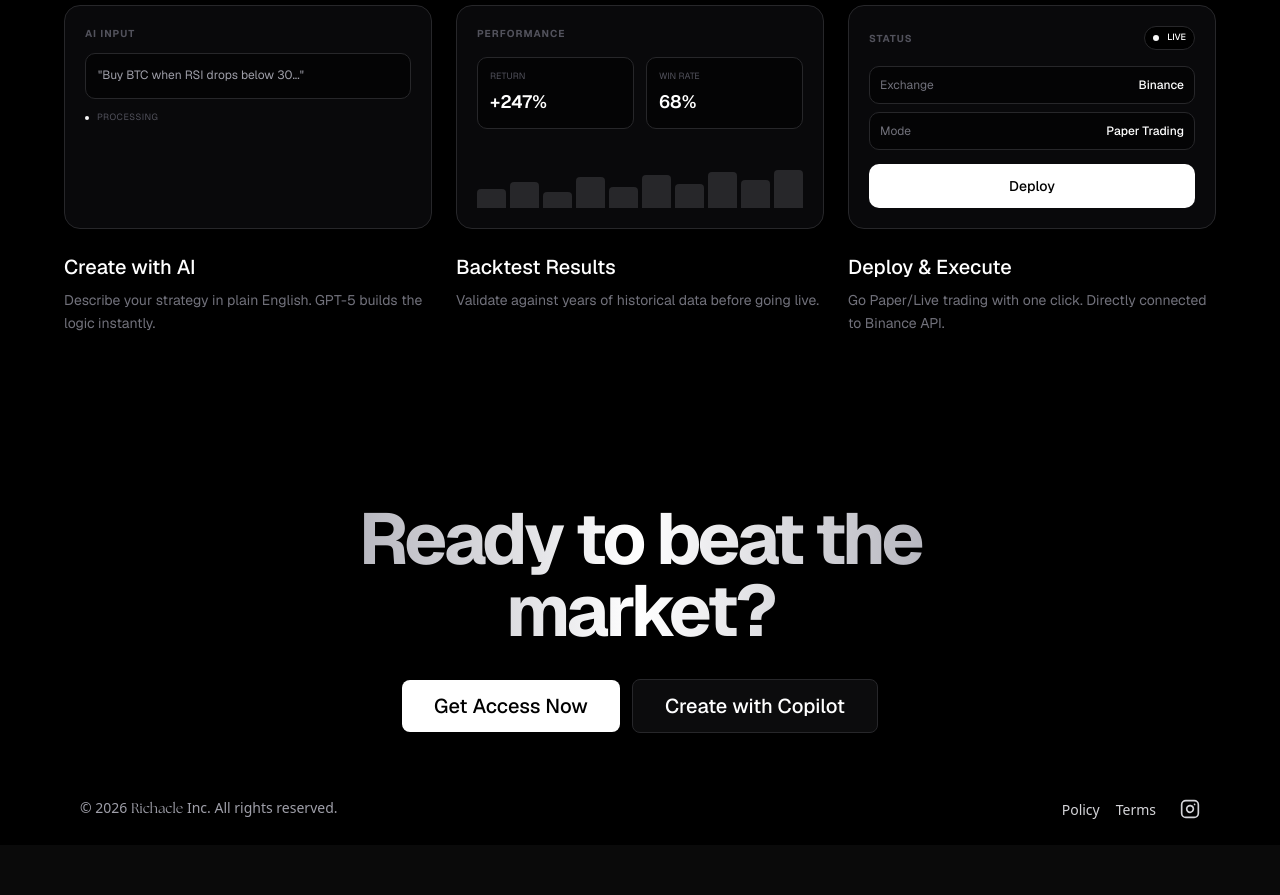
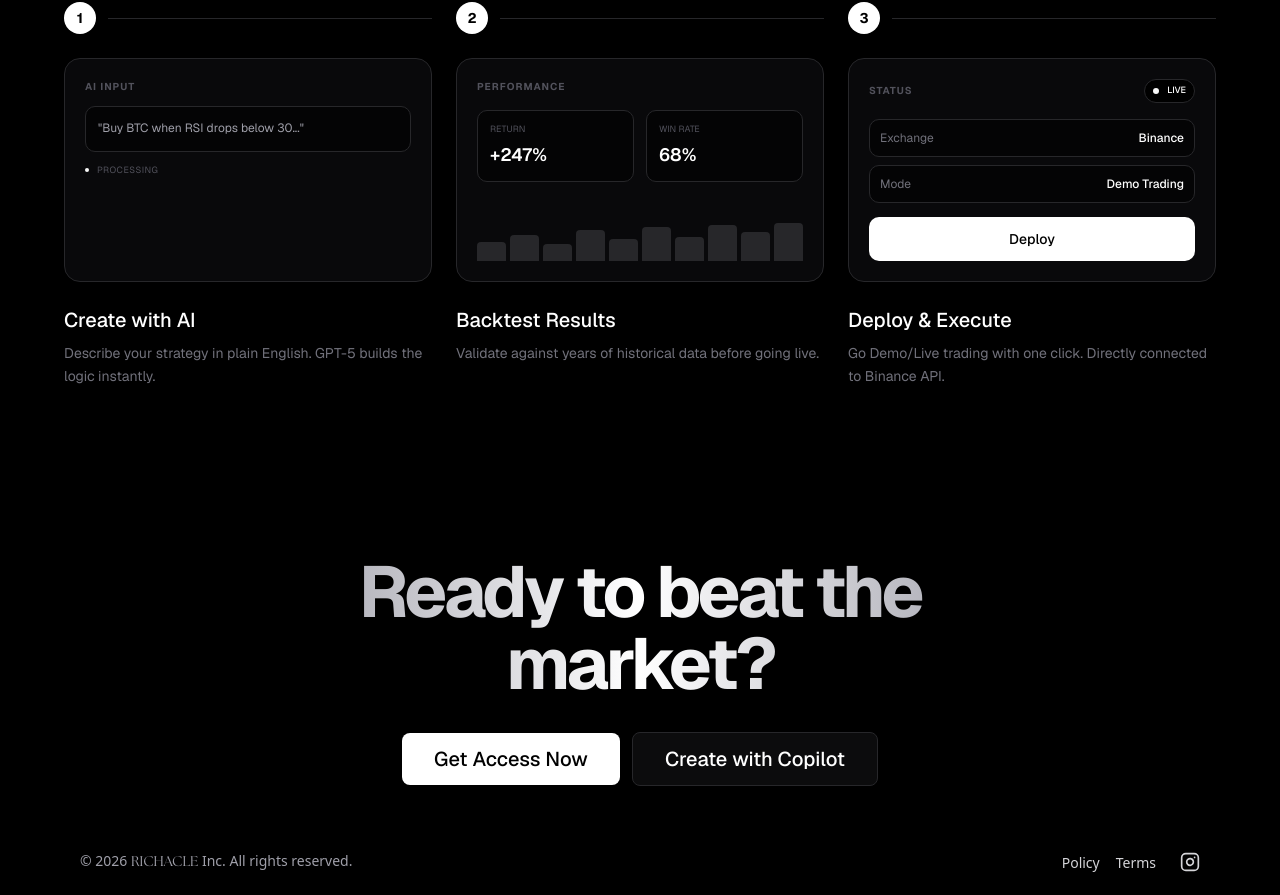
Before and after one commit to nileshunlucky/Richacle, a Next.js app in the folder client/: page / in a window 1280 px wide. Shown: the part 1202-2097 px from the top of the page. Before the commit the page ends 2047 px from the top, so only its background shows below. Built offline with nearby package versions, Linux system fonts and the light colour scheme; no server answers.

Commit message:
OPTIMIZED

```diff
--- a/client/app/dashboard/page.tsx
+++ b/client/app/dashboard/page.tsx
@@ -350,7 +350,7 @@
                     onClick={() => setIsModalOpen(true)}
                     className="flex items-center gap-2 text-xs text-zinc-400 hover:text-white transition-colors"
                   >
-                    <Plus size={14} /> Add Brokerage
+                    <Plus size={14} />Broker
                   </button>
                 </div>
               </div>
--- a/client/app/strategy/page.tsx
+++ b/client/app/strategy/page.tsx
@@ -228,7 +228,7 @@
   <div className="absolute inset-0 bg-gradient-to-b from-black via-black/60 to-transparent h-[50%]" />
 
   {/* 3. Global Saturation Boost */}
-  <div className="absolute inset-0 bg-white/5 mix-blend-overlay pointer-events-none" />
+  <div className="absolute inset-0 bg-white/9 mix-blend-overlay pointer-events-none" />
 
 </div>
 
--- a/client/components/Footer.tsx
+++ b/client/components/Footer.tsx
@@ -13,7 +13,7 @@
 
           {/* Copyright */}
           <p className="text-sm text-zinc-400 text-center">
-            © {year} <span className="theseason">Richacle</span> Inc. All rights reserved.
+            © {year} <span className="theseason">RICHACLE</span> Inc. All rights reserved.
           </p>
 
           {/* Links + Instagram */}
--- a/client/components/Hero.tsx
+++ b/client/components/Hero.tsx
@@ -110,7 +110,7 @@
 
 
       {/* Hero Section */}
-      <section className="p-5 relative overflow-hidden flex flex-col items-center gap-5">
+      <section className="p-5 relative overflow-hidden flex flex-col items-center gap-5 h-screen">
 
         <div className="max-w-5xl mx-auto text-center z-10">
           <motion.h1
@@ -147,7 +147,7 @@
             transition={{ delay: 0.1 }}
             className="text-zinc-400 mb-10 max-w-2xl mx-auto md:text-lg"
           >
-            Build, backtest, and deploy. <br />
+            Build, Backtest, and Deploy. <br />
             Create crypto algos by chatting with AI
           </motion.p>
 
@@ -182,7 +182,7 @@
 
 
   {/* 4. Global Saturation Boost */}
-  <div className="absolute inset-0 bg-white/8 mix-blend-overlay pointer-events-none" />
+  <div className="absolute inset-0 bg-white/9 mix-blend-overlay pointer-events-none" />
 
 </div>
 
@@ -355,7 +355,7 @@
                     </div>
                     <div className="flex justify-between items-center bg-black/50 border border-zinc-800 rounded-lg p-2.5">
                       <span className="text-xs text-zinc-500">Mode</span>
-                      <span className="text-xs text-white font-medium">Paper Trading</span>
+                      <span className="text-xs text-white font-medium">Demo Trading</span>
                     </div>
                   </div>
                 </div>
@@ -368,7 +368,7 @@
               <div className="mt-6 space-y-2">
                 <h3 className="text-lg md:text-xl font-medium text-white">Deploy & Execute</h3>
                 <p className="text-sm text-zinc-500 leading-relaxed">
-                  Go Paper/Live trading with one click. Directly connected to Binance API.
+                  Go Demo/Live trading with one click. Directly connected to Binance API.
                 </p>
               </div>
             </motion.div>
```
Also changed, not shown: 1 other file (tests, documents, lock files or other folders).
